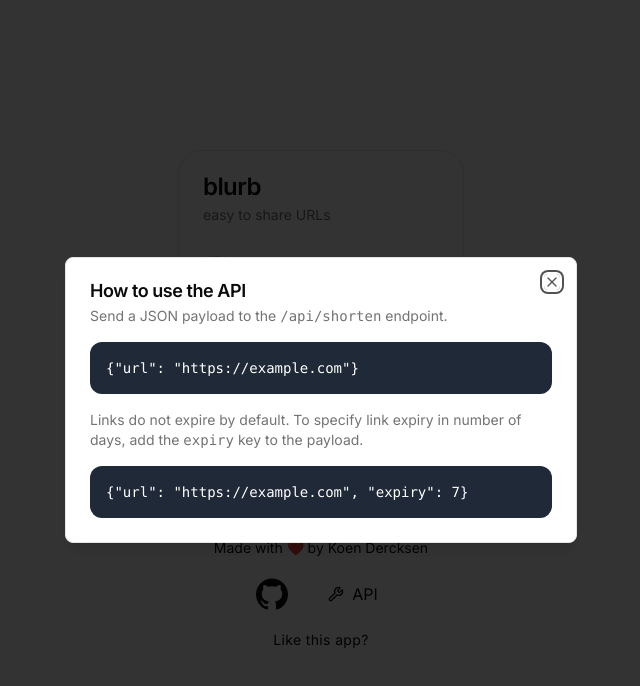
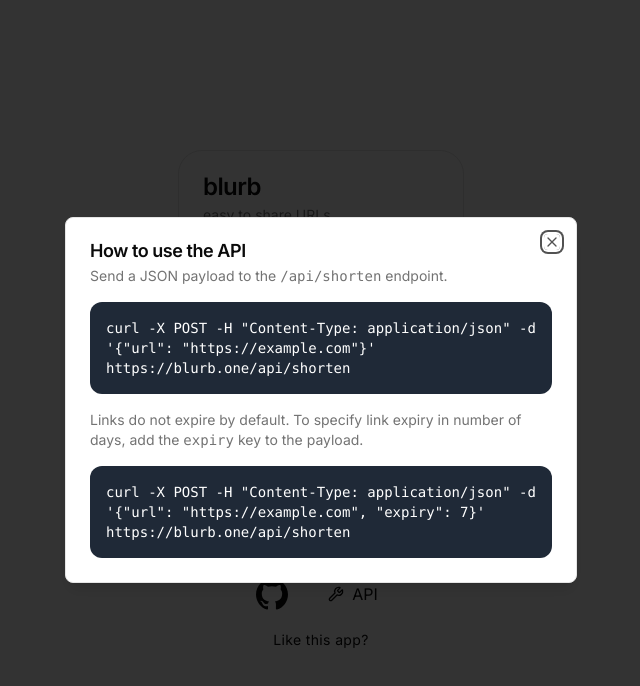
Before and after one commit to KDercksen/url_shortener, a Next.js app: page / in a window 1280 px wide. Both pictures are taken after a click on the button "API". Shown: the top 686 px of the page, without its empty margins (319-959 px from the left). Built offline with nearby package versions, Linux system fonts and the light colour scheme.

Commit message:
refactor: update font handling and improve API usage examples in Home component

```diff
--- a/src/app/layout.tsx
+++ b/src/app/layout.tsx
@@ -4,7 +4,7 @@
 import { cn } from "@/lib/utils";
 import { Analytics } from "@vercel/analytics/react";
 
-const inter = Inter({ subsets: ["latin"], variable: "--font-sans" });
+const inter = Inter({ subsets: ["latin"] });
 
 export const metadata: Metadata = {
   title: "Blurb - URL shortener",
@@ -20,8 +20,8 @@
     <html lang="en">
       <body
         className={cn(
-          "min-h-screen bg-background font-sans antialiased",
-          inter.variable
+          "min-h-screen bg-background antialiased",
+          inter.className
         )}
       >
         {children}
--- a/src/app/page.tsx
+++ b/src/app/page.tsx
@@ -61,7 +61,9 @@
               </DialogDescription>
             </DialogHeader>
             <div className="whitespace-wrap font-mono text-sm p-4 rounded-xl bg-gray-800 text-white">
-              {'{"url": "https://example.com"}'}
+              {
+                'curl -X POST -H "Content-Type: application/json" -d \'{"url": "https://example.com"}\' https://blurb.one/api/shorten'
+              }
             </div>
             <DialogDescription>
               Links do not expire by default. To specify link expiry in number
@@ -69,12 +71,16 @@
               the payload.
             </DialogDescription>
             <div className="whitespace-wrap font-mono text-sm p-4 rounded-xl bg-gray-800 text-white">
-              {'{"url": "https://example.com", "expiry": 7}'}
+              {
+                'curl -X POST -H "Content-Type: application/json" -d \'{"url": "https://example.com", "expiry": 7}\' https://blurb.one/api/shorten'
+              }
             </div>
           </DialogContent>
         </Dialog>
       </div>
-      <Link className="text-sm hover:underline tracking-wide" href="/donate">Like this app?</Link>
+      <Link className="text-sm hover:underline tracking-wide" href="/donate">
+        Like this app?
+      </Link>
     </main>
   );
 }
```
